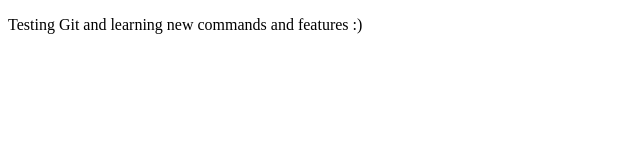
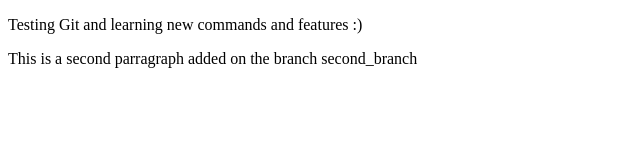
Before and after one commit to JuanJefry23/GIT_TEST_INIT, a plain HTML site: page index.html in a window 1280 px wide. Shown: the whole page, without its empty margins (0-640 px from the left). Drawn offline with Linux system fonts and the light colour scheme.

Commit message:
It was added a second parragraph

```diff
--- a/index.html
+++ b/index.html
@@ -9,5 +9,8 @@
     <p>
         Testing Git and learning new commands and features :)
     </p>
+    <p>
+        This is a second parragraph added on the branch second_branch
+    </p>
 </body>
 </html>
```
